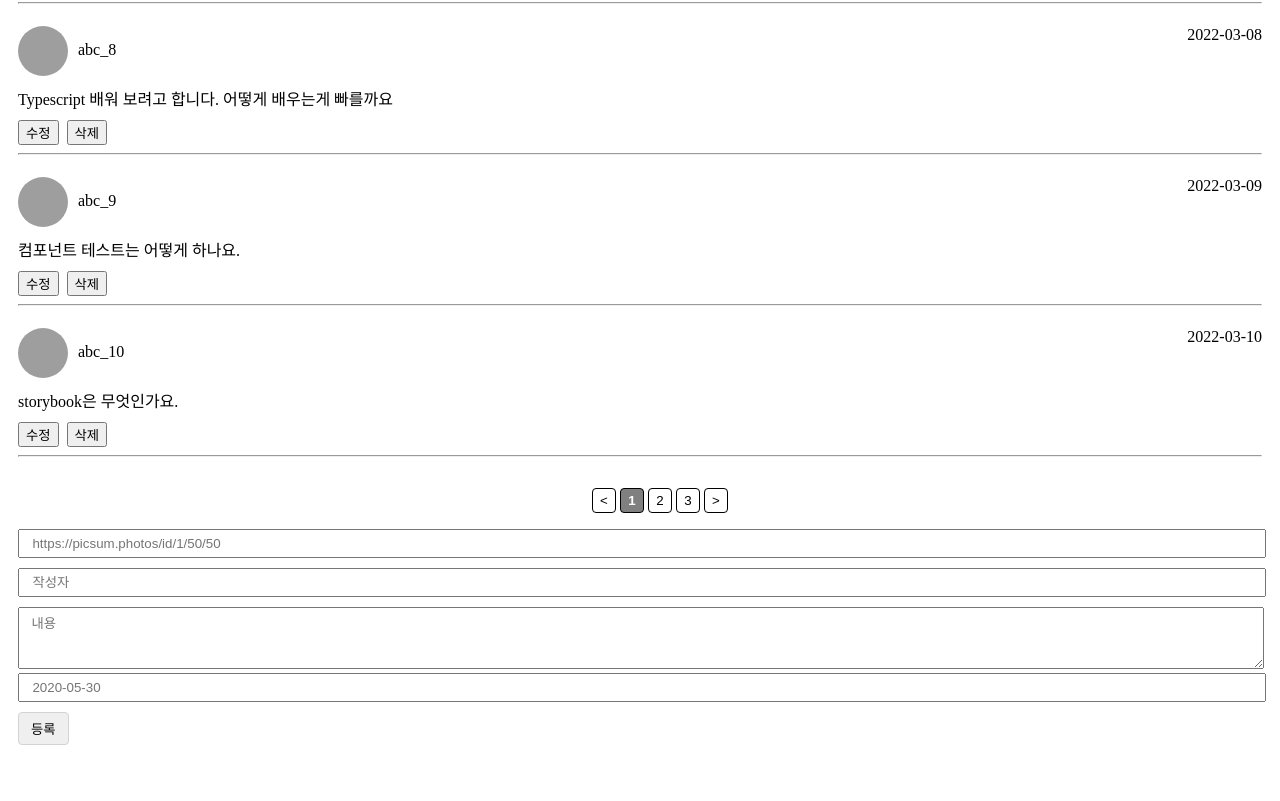
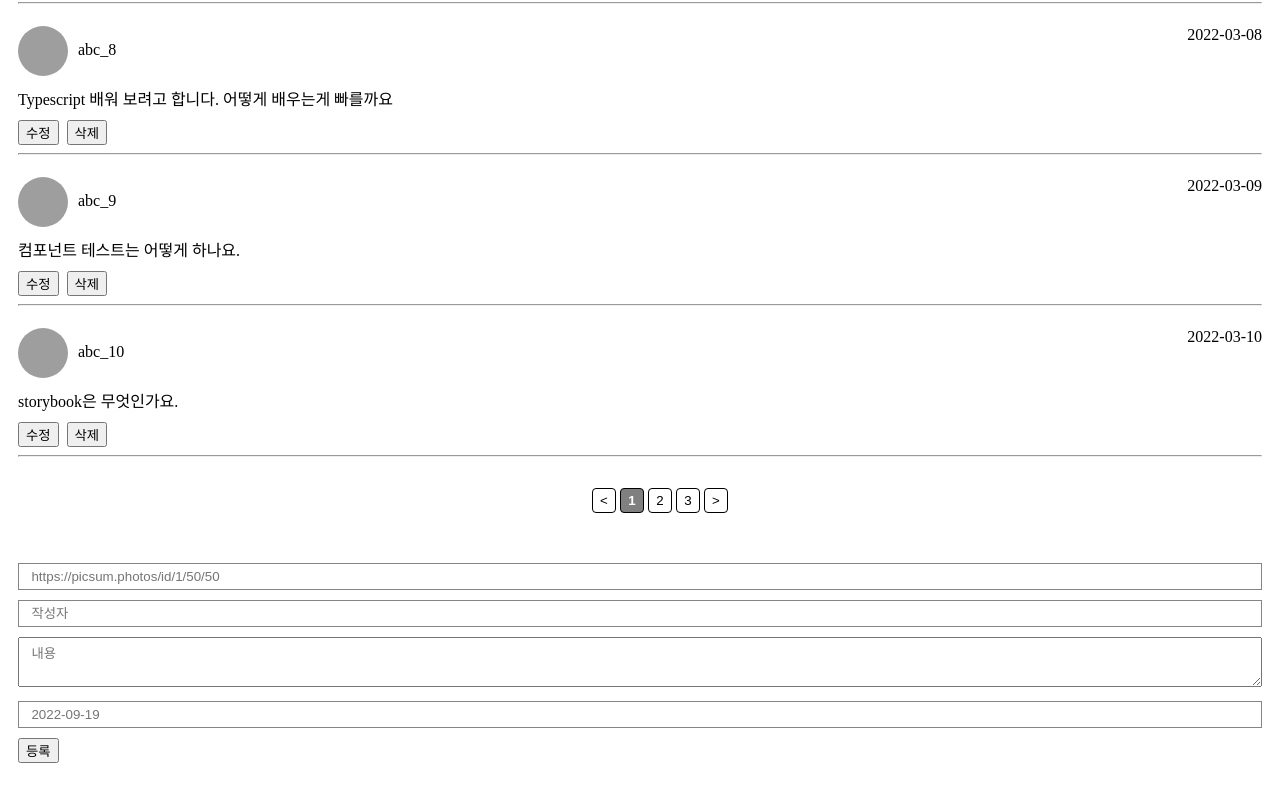
Before and after one commit to Wanted-Pre-Onboarding-Frontend-3/pre-onboarding-assignment-week-3-2-team-3, a React (Create React App) app: page / in a window 1280 px wide. Shown: the part 1046-1847 px from the top of the page. Built offline with nearby package versions, Linux system fonts and the light colour scheme; data requests are answered from the project's data file; grey boxes are pictures that could not be loaded.

Commit message:
refactor: CommentForm
alert 삭제, profile_url 및 createdAt 자동 입력 구현

```diff
--- a/src/components/home/CommentForm.tsx
+++ b/src/components/home/CommentForm.tsx
@@ -1,37 +1,23 @@
-import React from "react";
-import { CommentFormValue } from "src/App";
-import {
-  useAddCommentMutation,
-  useUpdateCommentMutation,
-} from "src/services/comments";
-import styled from "styled-components";
+import React from 'react';
+import { CommentFormValue } from 'src/App';
+import { useAddCommentMutation, useUpdateCommentMutation } from 'src/services/comments';
+import styled from 'styled-components';
+import { Button } from '../common/common';
 
 interface ICommentForm {
   resetPage: () => void;
   formInputs: CommentFormValue;
-  onFormInputs: React.ChangeEventHandler<
-    HTMLInputElement | HTMLTextAreaElement
-  >;
+  onFormInputs: React.ChangeEventHandler<HTMLInputElement | HTMLTextAreaElement>;
   resetFormValue: () => void;
 }
 
-function CommentForm({
-  resetPage,
-  onFormInputs,
-  resetFormValue,
-  formInputs,
-}: ICommentForm) {
+function CommentForm({ resetPage, onFormInputs, resetFormValue, formInputs }: ICommentForm) {
   const [addComment] = useAddCommentMutation();
   const [updateComment] = useUpdateCommentMutation();
 
   const handleForm: React.FormEventHandler<HTMLFormElement> = (e) => {
     e.preventDefault();
     const { author, content, createdAt, id, profile_url } = formInputs;
-
-    if (!author) alert("이름을 입력해주세요");
-    if (!content) alert("내용을 입력해주세요");
-    if (!createdAt) alert("날짜을 입력해주세요");
-    if (!profile_url) alert("프로필 주소를 입력해주세요");
 
     if (!id) {
       addComment({
@@ -43,6 +29,7 @@ function CommentForm({
       });
       resetPage();
     }
+
     if (id) {
       updateComment({
         author,
@@ -55,32 +42,27 @@ function CommentForm({
     }
   };
 
+  console.log(formInputs);
+
   return (
-    <FormStyle>
-      <form onSubmit={handleForm}>
-        <input
-          type="hidden"
-          name="id"
-          value={formInputs?.id}
-          onChange={() => {}}
-        />
+    <FormStyle onSubmit={handleForm}>
       <input
         type="text"
         name="profile_url"
         value={formInputs?.profile_url}
         onChange={onFormInputs}
         placeholder="https://picsum.photos/id/1/50/50"
-          required
       />
-        <br />
+
       <input
         type="text"
         name="author"
         placeholder="작성자"
         value={formInputs?.author}
         onChange={onFormInputs}
+        required
       />
-        <br />
+
       <textarea
         name="content"
         placeholder="내용"
@@ -88,43 +70,39 @@ function CommentForm({
         onChange={onFormInputs}
         required
       ></textarea>
-        <br />
+
       <input
         type="text"
         name="createdAt"
-          placeholder="2020-05-30"
+        placeholder={'2022-09-19'}
         value={formInputs?.createdAt}
         onChange={onFormInputs}
-          required
       />
-        <br />
-        <button type="submit">등록</button>
-      </form>
+
+      <Button type="submit">등록</Button>
     </FormStyle>
   );
 }
 
 export default CommentForm;
 
-const FormStyle = styled.div`
-  & > form {
+const FormStyle = styled.form`
   padding: 0 10px;
-    margin-bottom: 50px;
+  margin: 50px 0;
+
+  textarea {
+    width: 100%;
+    height: 50px;
+    padding: 5px 1%;
+    margin-bottom: 10px;
+    box-sizing: border-box;
   }
-  & > form > textarea {
+
+  input[type='text'] {
+    width: 100%;
     padding: 5px 1%;
-    width: 98%;
-    height: 50px;
-  }
-  & > form > input[type="text"] {
-    padding: 5px 1%;
-    width: 98%;
     margin-bottom: 10px;
-  }
-  & > form > button {
-    padding: 0.375rem 0.75rem;
-    border-radius: 0.25rem;
-    border: 1px solid lightgray;
-    cursor: pointer;
+    border: 1px solid rgb(133, 133, 133);
+    box-sizing: border-box;
   }
 `;
--- a/src/services/comments.ts
+++ b/src/services/comments.ts
@@ -1,11 +1,11 @@
-import { createApi, fetchBaseQuery } from "@reduxjs/toolkit/query/react";
+import { createApi, fetchBaseQuery } from '@reduxjs/toolkit/query/react';
 
 export interface Comment {
   id: number;
   profile_url: string;
   author: string;
   content: string;
-  createdAt: string;
+  createdAt: () => any;   // TODO: createdAt type지정
 }
 
 interface CommentsResult {
@@ -16,18 +16,18 @@ interface CommentsResult {
 interface CommentsSearchParams {
   _page: string;
   _limit: string;
-  _order?: "desc" | "asc";
+  _order?: 'desc' | 'asc';
   _sort?: string;
 }
 
 export const commentsApi = createApi({
-  reducerPath: "commentsApi",
-  baseQuery: fetchBaseQuery({ baseUrl: "http://localhost:4000/" }),
-  tagTypes: ["Comments"],
+  reducerPath: 'commentsApi',
+  baseQuery: fetchBaseQuery({ baseUrl: 'http://localhost:4000/' }),
+  tagTypes: ['Comments'],
   endpoints: (builder) => ({
     getComments: builder.query<CommentsResult, CommentsSearchParams>({
       query: () => {
-        return "comments";
+        return 'comments';
       },
       transformResponse: (response: Comment[], _, arg) => {
         const { _limit, _page, _order, _sort } = arg;
@@ -36,8 +36,7 @@ export const commentsApi = createApi({
 
         const pagenated2DArray = [];
 
-        for (let i = 0; i < response.length; i += limit)
-          pagenated2DArray.push(response.slice(i, i + limit));
+        for (let i = 0; i < response.length; i += limit) pagenated2DArray.push(response.slice(i, i + limit));
 
         return {
           comments: pagenated2DArray?.[page - 1],
@@ -46,46 +45,37 @@ export const commentsApi = createApi({
       },
       providesTags: (result) =>
         result
-          ? [
-              ...result?.comments.map(
-                ({ id }) => ({ type: "Comments", id } as const)
-              ),
-              { type: "Comments", id: "LIST" },
-            ]
-          : [{ type: "Comments", id: "LIST" }],
+          ? [...result?.comments.map(({ id }) => ({ type: 'Comments', id } as const)), { type: 'Comments', id: 'LIST' }]
+          : [{ type: 'Comments', id: 'LIST' }],
     }),
 
     addComment: builder.mutation<Comment, Partial<Comment>>({
       query: (body) => ({
-        url: "comments",
-        method: "POST",
+        url: 'comments',
+        method: 'POST',
         body,
       }),
-      invalidatesTags: [{ type: "Comments", id: "LIST" }],
+      invalidatesTags: [{ type: 'Comments', id: 'LIST' }],
     }),
 
     updateComment: builder.mutation<Comment, Partial<Comment>>({
       query: ({ id, ...body }) => ({
         url: `comments/${id}`,
-        method: "PUT",
+        method: 'PUT',
         body,
       }),
-      invalidatesTags: [{ type: "Comments", id: "LIST" }],
+      invalidatesTags: [{ type: 'Comments', id: 'LIST' }],
     }),
 
-    deleteComment: builder.mutation<Comment, Pick<Comment, "id">>({
+    deleteComment: builder.mutation<Comment, Pick<Comment, 'id'>>({
       query: ({ id }) => ({
         url: `comments/${id}`,
-        method: "DELETE",
+        method: 'DELETE',
       }),
-      invalidatesTags: [{ type: "Comments", id: "LIST" }],
+      invalidatesTags: [{ type: 'Comments', id: 'LIST' }],
     }),
   }),
 });
 
-export const {
-  useGetCommentsQuery,
-  useAddCommentMutation,
-  useUpdateCommentMutation,
-  useDeleteCommentMutation,
-} = commentsApi;
+export const { useGetCommentsQuery, useAddCommentMutation, useUpdateCommentMutation, useDeleteCommentMutation } =
+  commentsApi;
```
Also changed, not shown: src/utils/input-util.ts (added, +7 -0 lines). Lines whose indentation alone changed are shown as unchanged.
